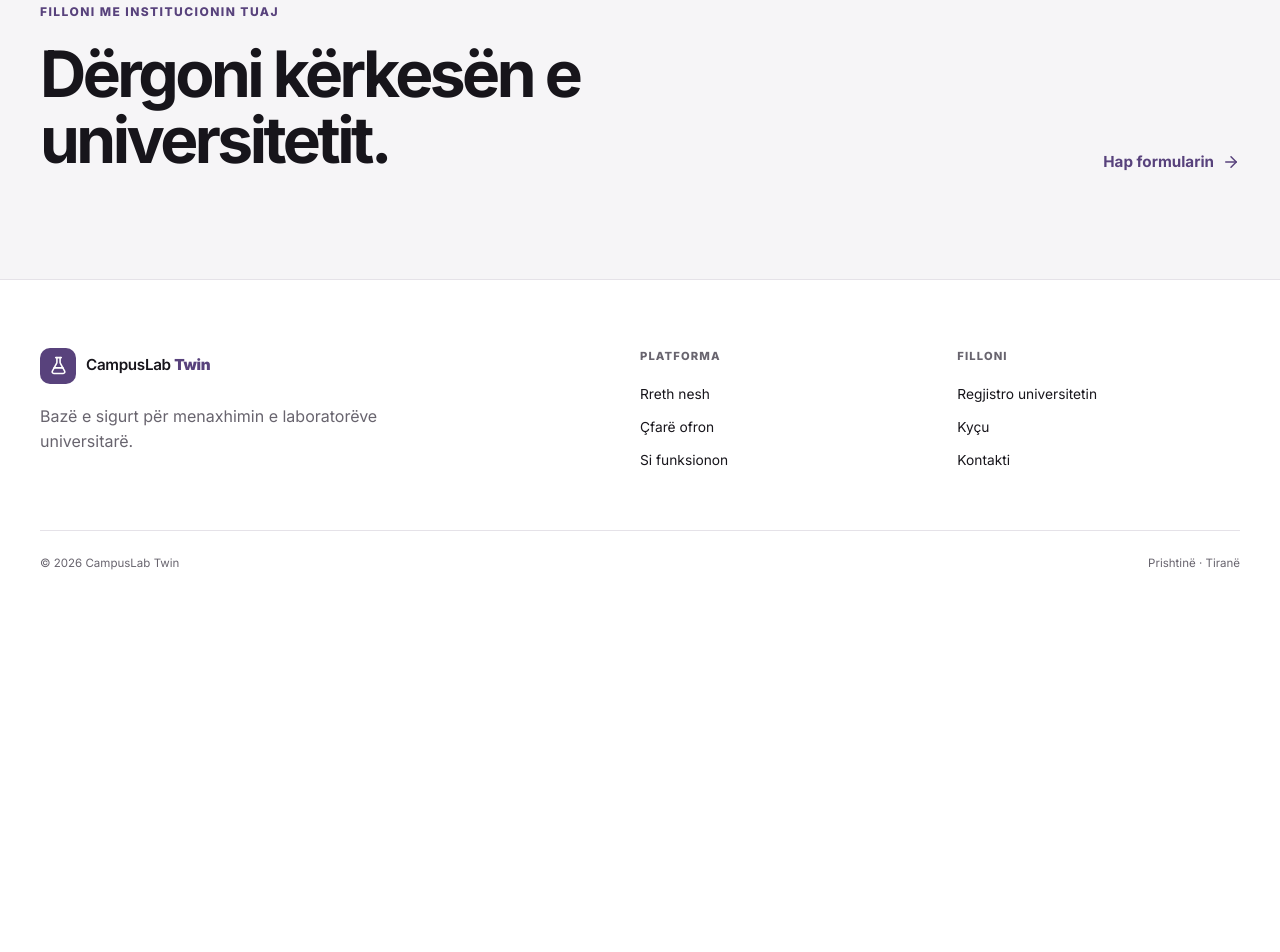
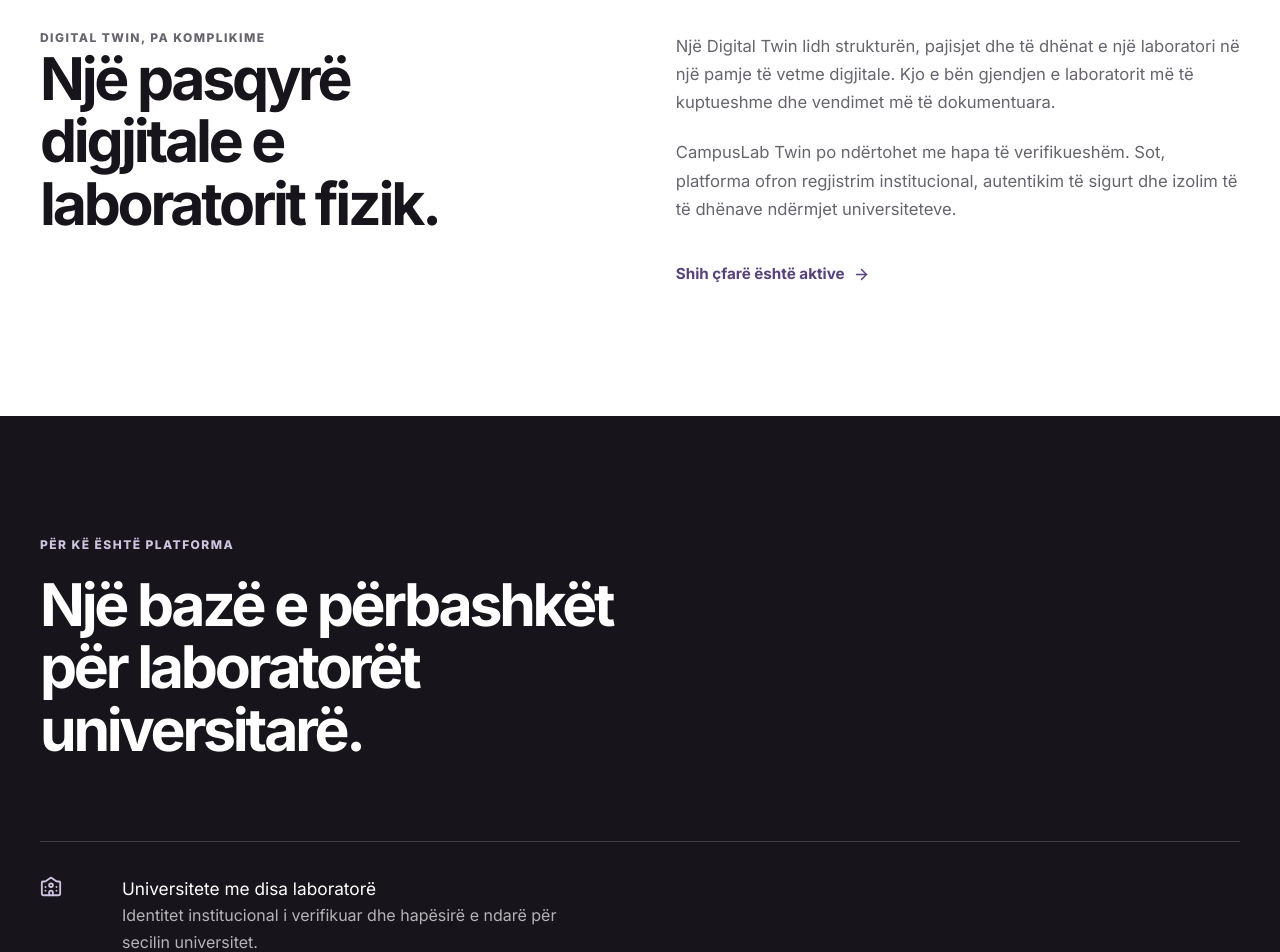
Before and after one commit to ertihoxha5/campuslab-twin, a React (Vite) app in the folder client/: page / in a window 1280 px wide. Shown: the part 1720-2672 px from the top of the page. Before the commit the page ends 2317 px from the top, so only its background shows below. Built offline with nearby package versions, Linux system fonts and the light colour scheme; no server answers.

Commit message:
feat(clt-05): complete public homepage content

```diff
--- a/client/src/pages/HomePage.jsx
+++ b/client/src/pages/HomePage.jsx
@@ -1,4 +1,12 @@
-import { ArrowRight, LockKeyhole, ShieldCheck, University } from "lucide-react";
+import {
+  ArrowRight,
+  Building2,
+  Check,
+  FlaskConical,
+  LockKeyhole,
+  ShieldCheck,
+  University,
+} from "lucide-react";
 import { Link } from "react-router-dom";
 import { HeroCarousel } from "@/components/HeroCarousel.jsx";
 
@@ -49,6 +57,161 @@ export function HomePage() {
         </div>
       </section>
 
+      <section className="content-section">
+        <div className="site-container home-editorial">
+          <div className="home-section-heading">
+            <p className="eyebrow">Digital Twin, pa komplikime</p>
+            <h2>Një pasqyrë digjitale e laboratorit fizik.</h2>
+          </div>
+          <div className="home-editorial-copy">
+            <p>
+              Një Digital Twin lidh strukturën, pajisjet dhe të dhënat e një
+              laboratori në një pamje të vetme digjitale. Kjo e bën gjendjen e
+              laboratorit më të kuptueshme dhe vendimet më të dokumentuara.
+            </p>
+            <p>
+              CampusLab Twin po ndërtohet me hapa të verifikueshëm. Sot,
+              platforma ofron regjistrim institucional, autentikim të sigurt dhe
+              izolim të të dhënave ndërmjet universiteteve.
+            </p>
+            <Link className="text-link" to="/funksionalitetet">
+              Shih çfarë është aktive <ArrowRight size={17} />
+            </Link>
+          </div>
+        </div>
+      </section>
+
+      <section className="home-use-cases">
+        <div className="site-container">
+          <div className="home-section-heading home-section-heading-light">
+            <p className="eyebrow">Për kë është platforma</p>
+            <h2>Një bazë e përbashkët për laboratorët universitarë.</h2>
+          </div>
+          <div className="home-use-case-list">
+            <article>
+              <University size={22} />
+              <div>
+                <h3>Universitete me disa laboratorë</h3>
+                <p>
+                  Identitet institucional i verifikuar dhe hapësirë e ndarë për
+                  secilin universitet.
+                </p>
+              </div>
+            </article>
+            <article>
+              <FlaskConical size={22} />
+              <div>
+                <h3>Ekipe laboratorike</h3>
+                <p>
+                  Role dhe kufizime sipas laboratorit, të zbatuara nga serveri
+                  dhe jo vetëm nga ndërfaqja.
+                </p>
+              </div>
+            </article>
+            <article>
+              <Building2 size={22} />
+              <div>
+                <h3>Administrim institucional</h3>
+                <p>
+                  Një proces i qartë regjistrimi, shqyrtimi dhe aktivizimi të
+                  universitetit.
+                </p>
+              </div>
+            </article>
+          </div>
+        </div>
+      </section>
+
+      <section className="content-section">
+        <div className="site-container home-process">
+          <div className="home-section-heading">
+            <p className="eyebrow">Si fillon</p>
+            <h2>Nga kërkesa te një llogari institucionale e sigurt.</h2>
+          </div>
+          <ol>
+            <li>
+              <span>01</span>
+              <div>
+                <h3>Regjistroni universitetin</h3>
+                <p>Plotësoni të dhënat zyrtare dhe kontaktin përfaqësues.</p>
+              </div>
+            </li>
+            <li>
+              <span>02</span>
+              <div>
+                <h3>Prisni shqyrtimin</h3>
+                <p>Kërkesa ruhet në pritje dhe verifikohet para aktivizimit.</p>
+              </div>
+            </li>
+            <li>
+              <span>03</span>
+              <div>
+                <h3>Kyçuni në mënyrë të sigurt</h3>
+                <p>
+                  Vetëm përdoruesit e universiteteve aktive mund të krijojnë
+                  sesion.
+                </p>
+              </div>
+            </li>
+          </ol>
+        </div>
+      </section>
+
+      <section className="home-faq">
+        <div className="site-container home-faq-grid">
+          <div className="home-section-heading">
+            <p className="eyebrow">Pyetje të shpeshta</p>
+            <h2>Përpara se të regjistroheni.</h2>
+          </div>
+          <div>
+            <details>
+              <summary>A mund të regjistroj një universitet testues?</summary>
+              <p>
+                Po. Formulari pranon edhe domain-e të rezervuara për testim,
+                ndaj mund ta provoni procesin pa përfaqësuar një institucion
+                real.
+              </p>
+            </details>
+            <details>
+              <summary>A aktivizohet llogaria menjëherë?</summary>
+              <p>
+                Jo. Kërkesa krijohet me statusin “Në pritje” dhe duhet të
+                shqyrtohet përpara kyçjes.
+              </p>
+            </details>
+            <details>
+              <summary>
+                A mund t’i shohë një universitet të dhënat e tjetrit?
+              </summary>
+              <p>
+                Jo. Identiteti i universitetit merret nga sesioni i verifikuar
+                dhe kontrollohet në kërkesat, skedarët dhe lidhjet realtime.
+              </p>
+            </details>
+            <details>
+              <summary>A janë funksionet e ardhshme të simuluara këtu?</summary>
+              <p>
+                Jo. Faqja “Platforma” paraqet vetëm aftësitë që mbështeten nga
+                implementimi aktual.
+              </p>
+            </details>
+          </div>
+        </div>
+      </section>
+
+      <section className="home-contact">
+        <div className="site-container home-contact-inner">
+          <Check size={22} />
+          <div>
+            <p className="eyebrow">Keni një pyetje?</p>
+            <h2>Flisni me ekipin e CampusLab Twin.</h2>
+          </div>
+          <Link className="text-link" to="/kontakti">
+            Na kontaktoni <ArrowRight size={18} />
+          </Link>
+        </div>
+      </section>
+
       <section className="simple-cta">
         <div className="site-container">
           <div>
--- a/client/src/styles.css
+++ b/client/src/styles.css
@@ -378,10 +378,163 @@ a {
 .principles p,
 .capability-grid p,
 .process p,
-.editorial-grid p {
+.editorial-grid p,
+.home-editorial p,
+.home-use-case-list p,
+.home-process p,
+.home-faq p {
   margin: 0;
   color: var(--muted);
   line-height: 1.7;
+}
+
+.home-editorial,
+.home-process,
+.home-faq-grid {
+  display: grid;
+  grid-template-columns: minmax(0, 0.9fr) minmax(0, 1fr);
+  gap: clamp(60px, 10vw, 140px);
+}
+
+.home-section-heading h2,
+.home-contact h2 {
+  max-width: 650px;
+  margin: 0;
+  font-size: clamp(2.3rem, 4.6vw, 4.5rem);
+  font-weight: 620;
+  line-height: 1.06;
+  letter-spacing: -0.055em;
+}
+
+.home-editorial-copy {
+  padding-top: 4px;
+}
+
+.home-editorial-copy p {
+  margin: 0 0 22px;
+  font-size: 1.04rem;
+}
+
+.home-editorial-copy .text-link {
+  margin-top: 18px;
+}
+
+.home-use-cases {
+  padding: 120px 0;
+  color: #fff;
+  background: #17151b;
+}
+
+.home-section-heading-light {
+  max-width: 820px;
+}
+
+.home-section-heading-light .eyebrow {
+  color: #cfc4df;
+}
+
+.home-use-case-list {
+  margin-top: 80px;
+  border-top: 1px solid rgba(255, 255, 255, 0.18);
+}
+
+.home-use-case-list article {
+  display: grid;
+  grid-template-columns: 52px 0.7fr 1fr;
+  gap: 30px;
+  padding: 34px 0;
+  align-items: start;
+  border-bottom: 1px solid rgba(255, 255, 255, 0.18);
+}
+
+.home-use-case-list svg {
+  color: #cfc4df;
+}
+
+.home-use-case-list h3,
+.home-process h3 {
+  margin: 0;
+  font-size: 1.08rem;
+}
+
+.home-use-case-list p {
+  margin: 0;
+  color: rgba(255, 255, 255, 0.68);
+}
+
+.home-process ol {
+  margin: 0;
+  padding: 0;
+  list-style: none;
+  border-top: 1px solid var(--border);
+}
+
+.home-process li {
+  display: grid;
+  grid-template-columns: 48px 1fr;
+  gap: 18px;
+  padding: 30px 0;
+  border-bottom: 1px solid var(--border);
+}
+
+.home-process li > span {
+  color: var(--grape);
+  font-size: 0.72rem;
+  font-weight: 750;
+}
+
+.home-process p {
+  margin: 9px 0 0;
+}
+
+.home-faq {
+  padding: 120px 0;
+  background: var(--surface);
+}
+
+.home-faq details {
+  border-top: 1px solid var(--border);
+}
+
+.home-faq details:last-child {
+  border-bottom: 1px solid var(--border);
+}
+
+.home-faq summary {
+  padding: 24px 34px 24px 0;
+  color: var(--text);
+  font-size: 1rem;
+  font-weight: 650;
+  cursor: pointer;
+}
+
+.home-faq details p {
+  margin: -5px 0 25px;
+  padding-right: 36px;
+}
+
+.home-contact {
+  padding: 76px 0;
+  border-top: 1px solid var(--border);
+}
+
+.home-contact-inner {
+  display: grid;
+  grid-template-columns: 48px 1fr auto;
+  gap: 24px;
+  align-items: center;
+}
+
+.home-contact-inner > svg {
+  color: var(--grape);
+}
+
+.home-contact .eyebrow {
+  margin-bottom: 10px;
+}
+
+.home-contact h2 {
+  font-size: clamp(1.9rem, 3.2vw, 3.2rem);
 }
 
 .simple-cta {
@@ -846,9 +999,28 @@ a {
   }
 
   .footer-main,
-  .editorial-grid {
+  .editorial-grid,
+  .home-editorial,
+  .home-process,
+  .home-faq-grid {
     grid-template-columns: 1fr;
     gap: 42px;
+  }
+
+  .home-use-case-list article {
+    grid-template-columns: 40px 1fr;
+  }
+
+  .home-use-case-list article p {
+    grid-column: 2;
+  }
+
+  .home-contact-inner {
+    grid-template-columns: 38px 1fr;
+  }
+
+  .home-contact-inner .text-link {
+    grid-column: 2;
   }
 }
 
```
Also changed, not shown: 1 other file (tests, documents, lock files or other folders).
